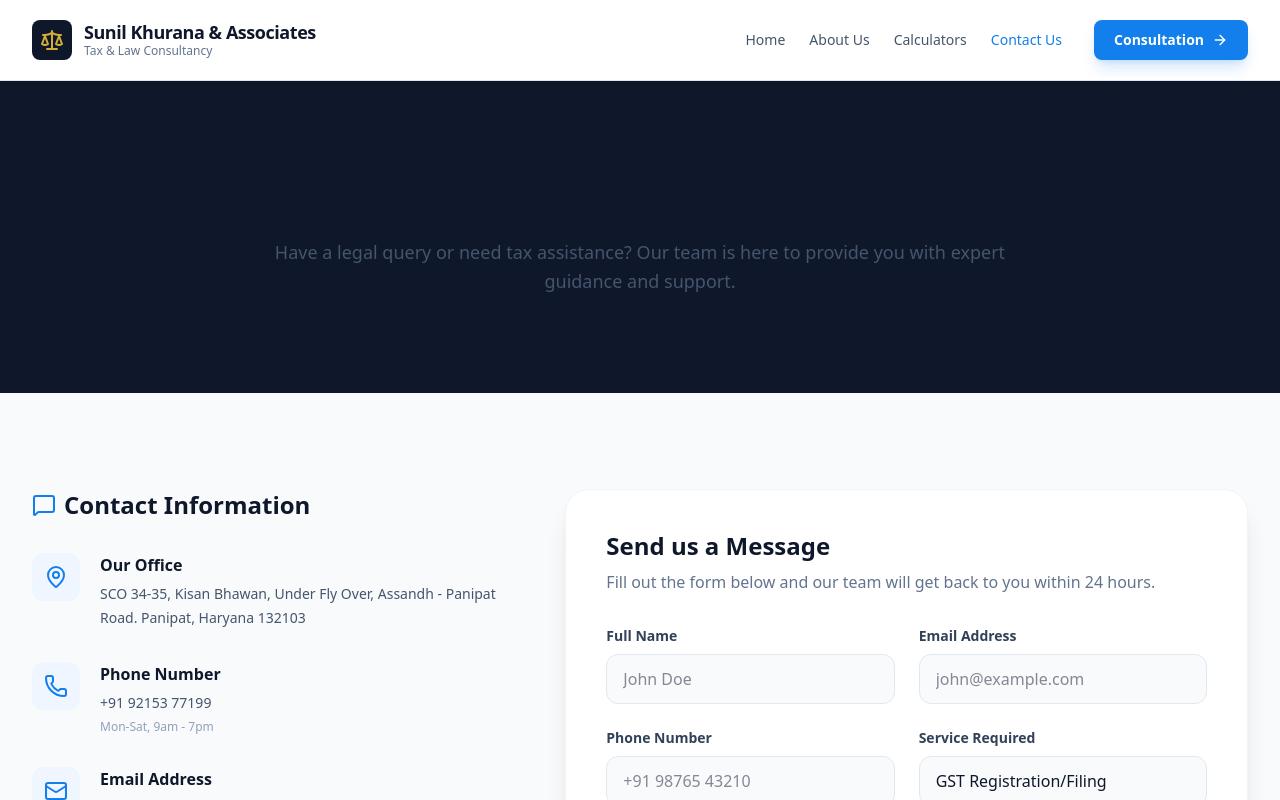
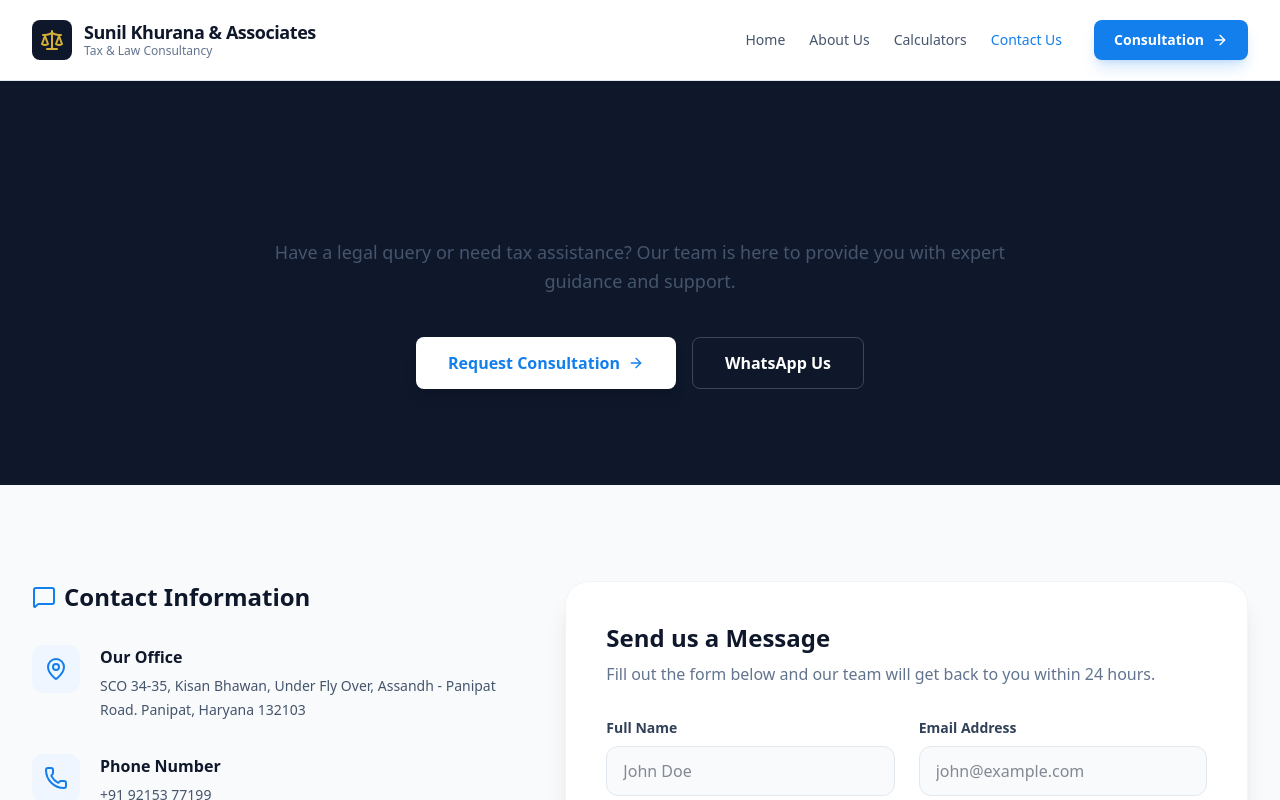
Before and after one commit to Sk2307/Sunil-Khurana-and-Associates, a React (Vite) app: page / in a window 1280 px wide. Both pictures are taken after a click on the button "Consultation". Shown: the top 800 px of the page. Built offline with nearby package versions, Linux system fonts and the light colour scheme.

Commit message:
Updated whatsapp prefilled message
Signed-off-by: Shubham Khurana <shubham@Shubhams-MacBook-Pro.local>

```diff
--- a/src/components/Navbar.tsx
+++ b/src/components/Navbar.tsx
@@ -51,7 +51,13 @@ export default function Navbar({ currentPage, onNavigate }: NavbarProps) {
               ))}
             </nav>
             <button
-              onClick={() => onNavigate('contact')}
+              onClick={() => {
+                if (currentPage === 'contact') {
+                  document.getElementById('contact-form')?.scrollIntoView({ behavior: 'smooth' });
+                } else {
+                  onNavigate('contact');
+                }
+              }}
               className="bg-primary hover:bg-primary-dark text-white text-sm font-bold py-2.5 px-5 rounded-lg transition-all shadow-lg shadow-primary/20 flex items-center gap-2"
             >
               <span>Consultation</span>
@@ -88,7 +94,11 @@ export default function Navbar({ currentPage, onNavigate }: NavbarProps) {
           ))}
           <button
             onClick={() => {
-              onNavigate('contact');
+              if (currentPage === 'contact') {
+                document.getElementById('contact-form')?.scrollIntoView({ behavior: 'smooth' });
+              } else {
+                onNavigate('contact');
+              }
               setIsMobileMenuOpen(false);
             }}
             className="w-full bg-primary text-white text-center font-bold py-3 rounded-lg"
--- a/src/pages/Calculators.tsx
+++ b/src/pages/Calculators.tsx
@@ -296,7 +296,7 @@ export default function Calculators({ onNavigate }: CalculatorsProps) {
                 <Button
                   className="w-full"
                   icon={Calendar}
-                  onClick={() => window.open('https://wa.me/919215377199?text=Hello%20Sunil%20Khurana%20%26%20Associates%2C%20I%20would%20like%20to%20book%20a%20consultation%20regarding%20my%20tax%20planning.', '_blank')}
+                  onClick={() => window.open('https://wa.me/919215377199?text=Hello%20Sunil%20Khurana%20%26%20Associates%2C%20I%20would%20like%20to%20book%20a%20consultation%20regarding%20my%20tax%20and%20legal%20matters.', '_blank')}
                 >
                   Book a Consultation
                 </Button>
--- a/src/pages/Contact.tsx
+++ b/src/pages/Contact.tsx
@@ -1,4 +1,4 @@
-import { Mail, Phone, MapPin, Clock, Send, MessageSquare, HelpCircle, ChevronDown, ChevronUp } from 'lucide-react';
+import { Mail, Phone, MapPin, Clock, Send, MessageSquare, HelpCircle, ChevronDown, ChevronUp, ArrowRight } from 'lucide-react';
 import { useState, FormEvent } from 'react';
 import SectionHeader from '../components/ui/SectionHeader';
 import Button from '../components/ui/Button';
@@ -26,7 +26,7 @@ export default function Contact({ onNavigate }: ContactProps) {
     e.preventDefault();
     const subject = `New Inquiry from ${formData.name} - ${formData.service}`;
     const body = `Name: ${formData.name}\nEmail: ${formData.email}\nPhone: ${formData.phone}\nService: ${formData.service}\n\nMessage:\n${formData.message}`;
-    window.location.href = `mailto:khuranasuniladv@gmail.com?subject=${encodeURIComponent(subject)}&body=${encodeURIComponent(body)}`;
+    window.location.href = `mailto:khuranasuniladvocate@gmail.com?subject=${encodeURIComponent(subject)}&body=${encodeURIComponent(body)}`;
   };
 
   const faqs = [
@@ -59,13 +59,31 @@ export default function Contact({ onNavigate }: ContactProps) {
   return (
     <div className="flex-1 w-full">
       {/* Header Section */}
-      <section className="bg-slate-900 py-16 lg:py-24 px-4 text-center">
+      <section className="bg-slate-900 py-16 lg:py-24 px-4 flex flex-col items-center text-center">
         <SectionHeader
           centered
           title="Contact Us"
           description="Have a legal query or need tax assistance? Our team is here to provide you with expert guidance and support."
           className="text-white"
         />
+        <div className="mt-10 flex flex-wrap justify-center gap-4">
+          <Button
+            variant="white"
+            size="lg"
+            icon={ArrowRight}
+            onClick={() => document.getElementById('contact-form')?.scrollIntoView({ behavior: 'smooth' })}
+          >
+            Request Consultation
+          </Button>
+          <Button
+            variant="outline"
+            size="lg"
+            className="text-white border-white/20 hover:bg-white/10"
+            onClick={() => window.open('https://wa.me/919215377199?text=Hello%20Sunil%20Khurana%20%26%20Associates%2C%20I%20would%20like%20to%20book%20a%20consultation%20regarding%20my%20tax%20and%20legal%20matters.', '_blank')}
+          >
+            WhatsApp Us
+          </Button>
+        </div>
       </section>
 
       <section className="max-w-7xl mx-auto px-4 sm:px-6 lg:px-8 py-16 lg:py-24">
@@ -159,7 +177,7 @@ export default function Contact({ onNavigate }: ContactProps) {
           </div>
 
           {/* Form Column */}
-          <div className="lg:col-span-7">
+          <div className="lg:col-span-7" id="contact-form">
             <Card className="p-8 md:p-10 shadow-xl border border-slate-100 rounded-3xl" hover={false}>
               <h2 className="text-2xl font-bold text-slate-900 mb-2">Send us a Message</h2>
               <p className="text-slate-500 mb-8">Fill out the form below and our team will get back to you within 24 hours.</p>
```
